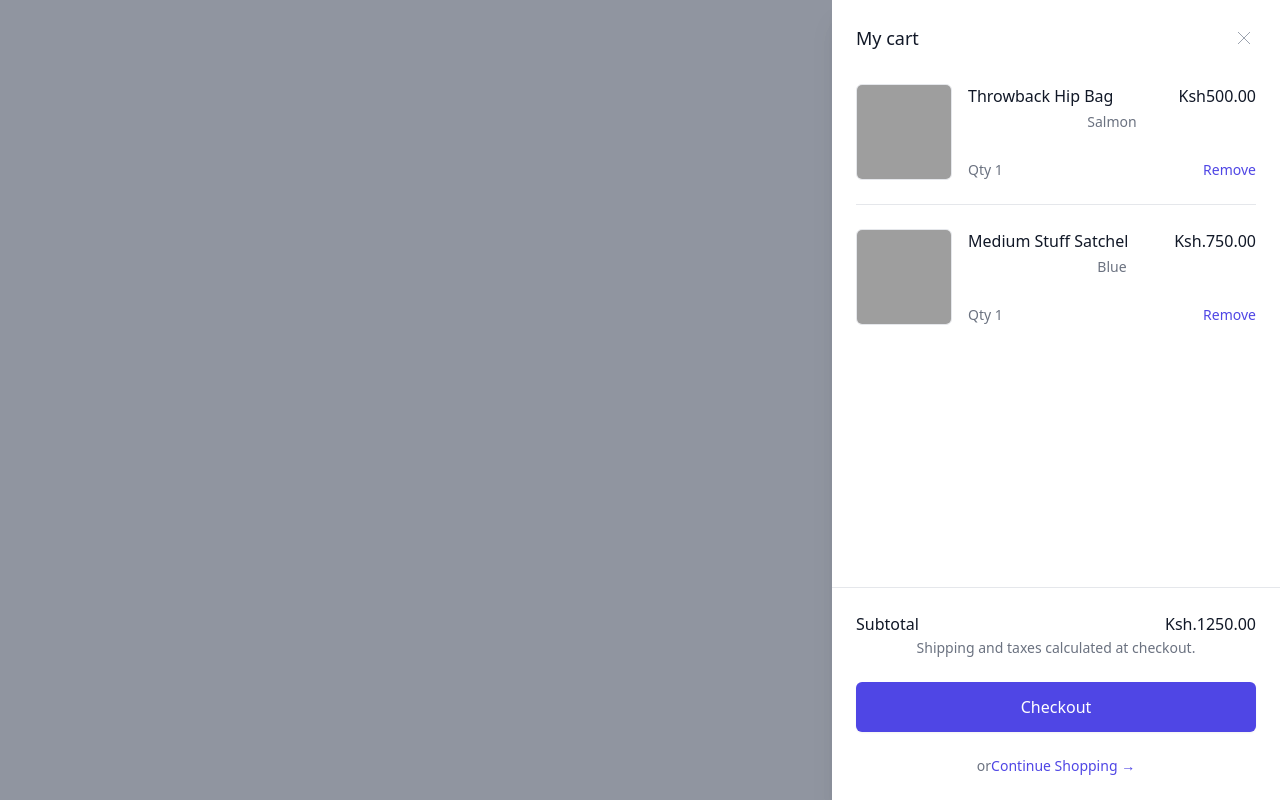
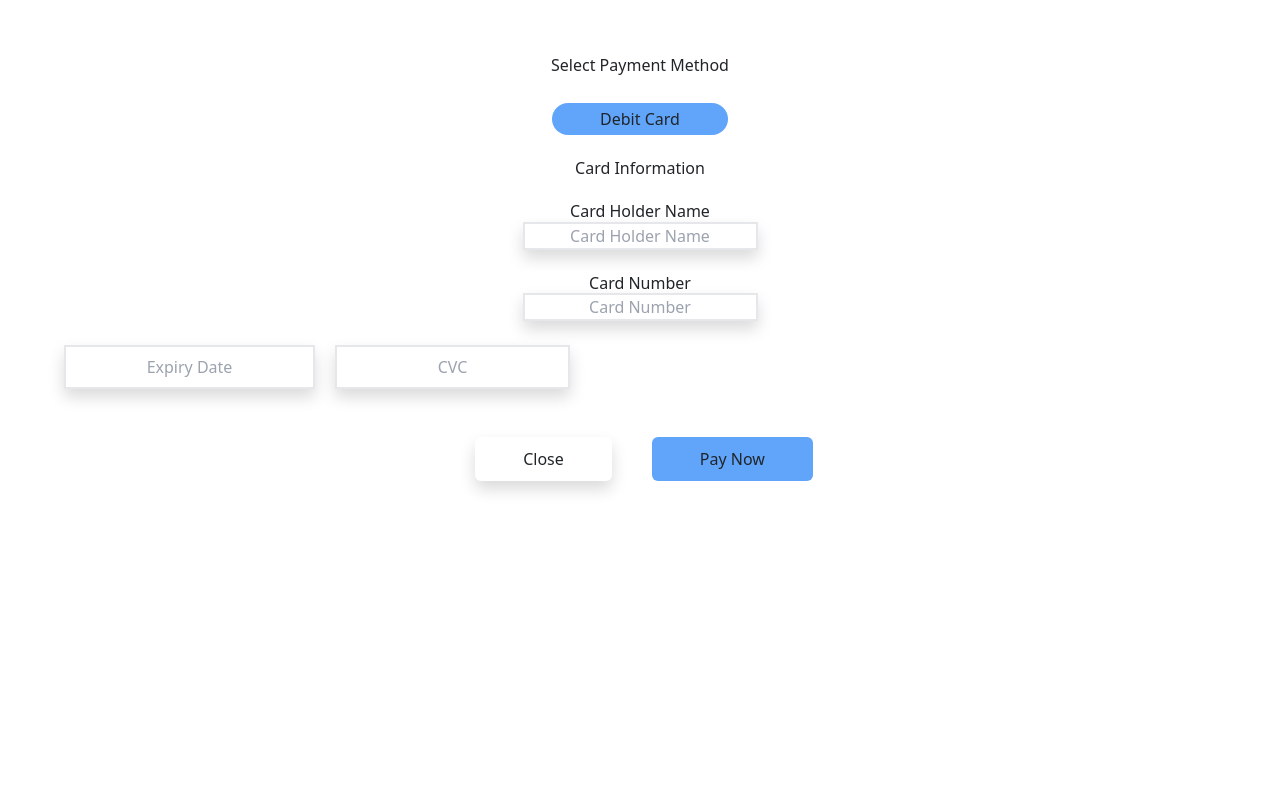
Before and after one commit to carlos-ai-bit/ClothVibe, a React (Vite) app: page /payment in a window 1280 px wide. Built offline with nearby package versions, Linux system fonts and the light colour scheme; grey boxes are pictures that could not be loaded; the HTML template or start-up script is replaced by a standard one.

Commit message:
updates payment.jsx

```diff
--- a/src/App.jsx
+++ b/src/App.jsx
@@ -1,6 +1,6 @@
 //import Loginpage from "./Components/Loginpage";
 //import Signupage from "./Components/Signupage";
-import AddCart from "./Components/AddCart";
+// import AddCart from "./Components/AddCart";
 import "./App.css";
 import { Route, Routes } from "react-router-dom";
 import Shoes from "./Components/Shoes";
@@ -11,14 +11,16 @@ import HomePage from "./Components/HomePage";
 import All from "./Components/All";
 import UnderWear from "./Components/UnderWear";
 import Cartview from "./Components/Cartview";
+import Payment from "./Components/Payment";
 function App() {
   return (
     <>
-       <AddCart/>
-       {/*<Loginpage/>*/}
-       {/*<Signupage/>*/}
+      {/* <AddCart/>  */}
+      {/*<Loginpage/>*/}
+      {/*<Signupage/>*/}
       <Routes>
         <Route exact path="/" element={<HomePage />} />
+        <Route exact path="/payment" element={<Payment />} />
         <Route exact path="/all" element={<All />} />
         <Route exact path="/sweaters" element={<Sweaters />} />
         <Route exact path="/shoes" element={<Shoes />} />
--- a/src/Components/Payment.jsx
+++ b/src/Components/Payment.jsx
@@ -1,15 +1,15 @@
 const Payment = () => {
   return (
-    <div>
+    <div className="">
       <form action="">
         <h1 className=" font-medium my-6 mx-7">Select Payment Method </h1>
         <div className="">
           <button className="mt-1 dark:hover:bg-blue-500 bg-blue-400 rounded-full text-center py-1 px-5 mx-8">
             Debit Card
           </button>
-          <button className="mt-1 dark:hover:bg-blue-500 bg-blue-400 rounded-full text-center py-1 px-5 mx-9">
+          {/* <button className="mt-1 dark:hover:bg-blue-500 bg-blue-400 rounded-full text-center py-1 px-5 mx-9">
             M-PESA
-          </button>
+          </button> */}
         </div>
         <h1 className="my-6 mx-7 font-medium">Card Information</h1>
         <div className="my-6 mx-7">
@@ -26,19 +26,14 @@ const Payment = () => {
             placeholder="Card Number"
           ></input>
         </div>
-
-        <div className="flex">
-          <h1 className="ml-7 mr-9">Expiry Date</h1>
-          <h1 className="">CVC</h1>
-        </div>
-        <div className="my-6 mx-7 flex">
+        <div className="ml-8 my-6 mx-7 flex">
           <input
             className="text-center border-2 shadow p-2 mr-5"
-            placeholder=""
+            placeholder="Expiry Date"
           ></input>
           <input
             className="text-center border-2 shadow "
-            placeholder=""
+            placeholder="CVC"
           ></input>
         </div>
         <div>
```
Also changed, not shown: package.json (+20 -2 lines), src/Images/7938113.jpg (renamed from src/images/7938113.jpg), 1 other file (tests, documents, lock files or other folders).
